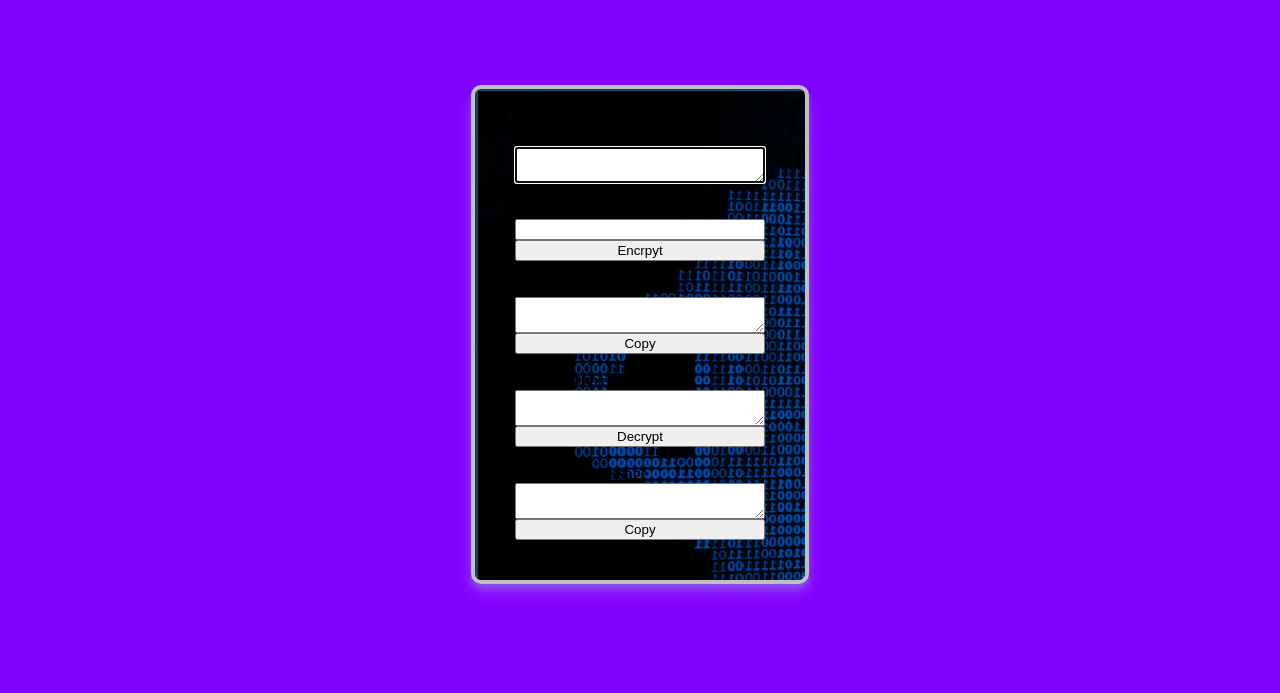
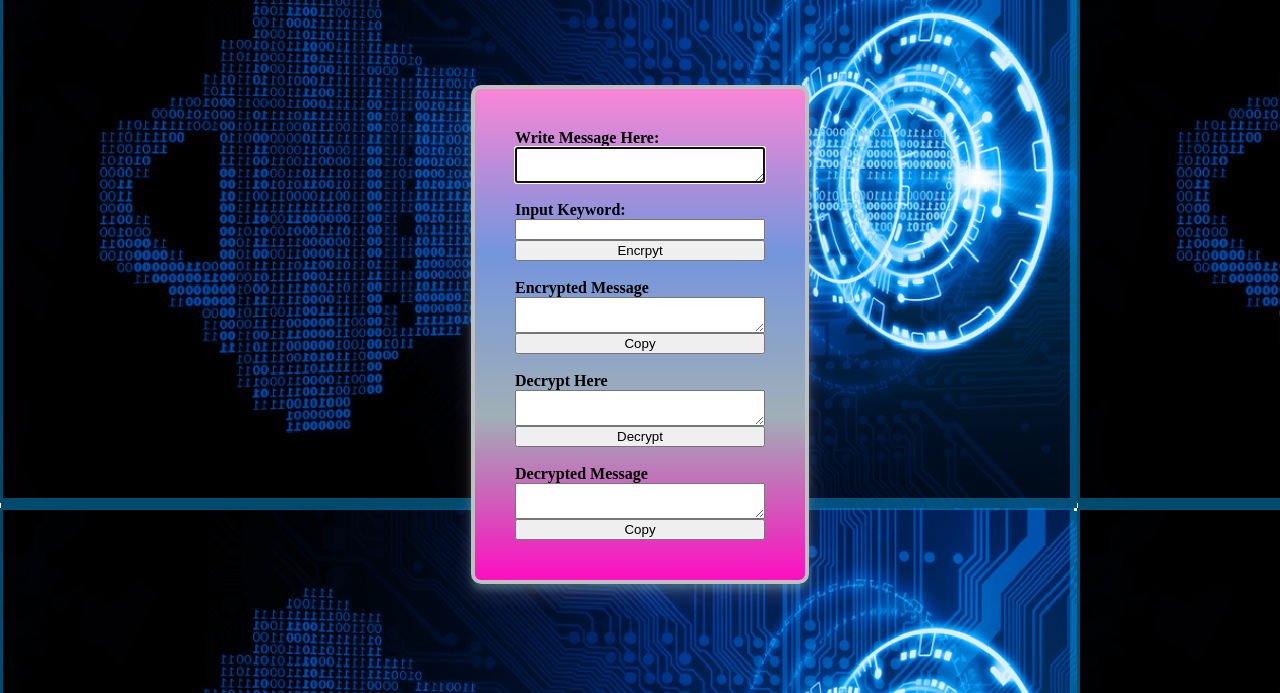
Before and after one commit to ShivaniAgarwal2001/Cryptography, a plain HTML site: page Vigenere/vigenere.html in a window 1280 px wide. Shown: the part 107-800 px from the top of the page. Drawn offline with Linux system fonts and the light colour scheme.

Commit message:
Update vigenere.css

```diff
--- a/Vigenere/vigenere.css
+++ b/Vigenere/vigenere.css
@@ -15,11 +15,11 @@ h1 {
 	width: 250px;
 	border: solid silver 4px;
 	border-radius: 10px;
-    box-shadow: 0 10px 20px rgba(255,178,249,0.19), 0 6px 6px rgba(105,255,205,0.23);
-	background-image: url("./background.png")
+    	box-shadow: 0 10px 20px rgba(255,178,249,0.19), 0 6px 6px rgba(105,255,205,0.23);
+	background-image: linear-gradient(#F985D6,#7495dd,#A0AFB7,#fc0fc0);
 
 }
 
 body {
-	background-color: #7f00ff;
+	background-image: url("./background.png");
 }
```
